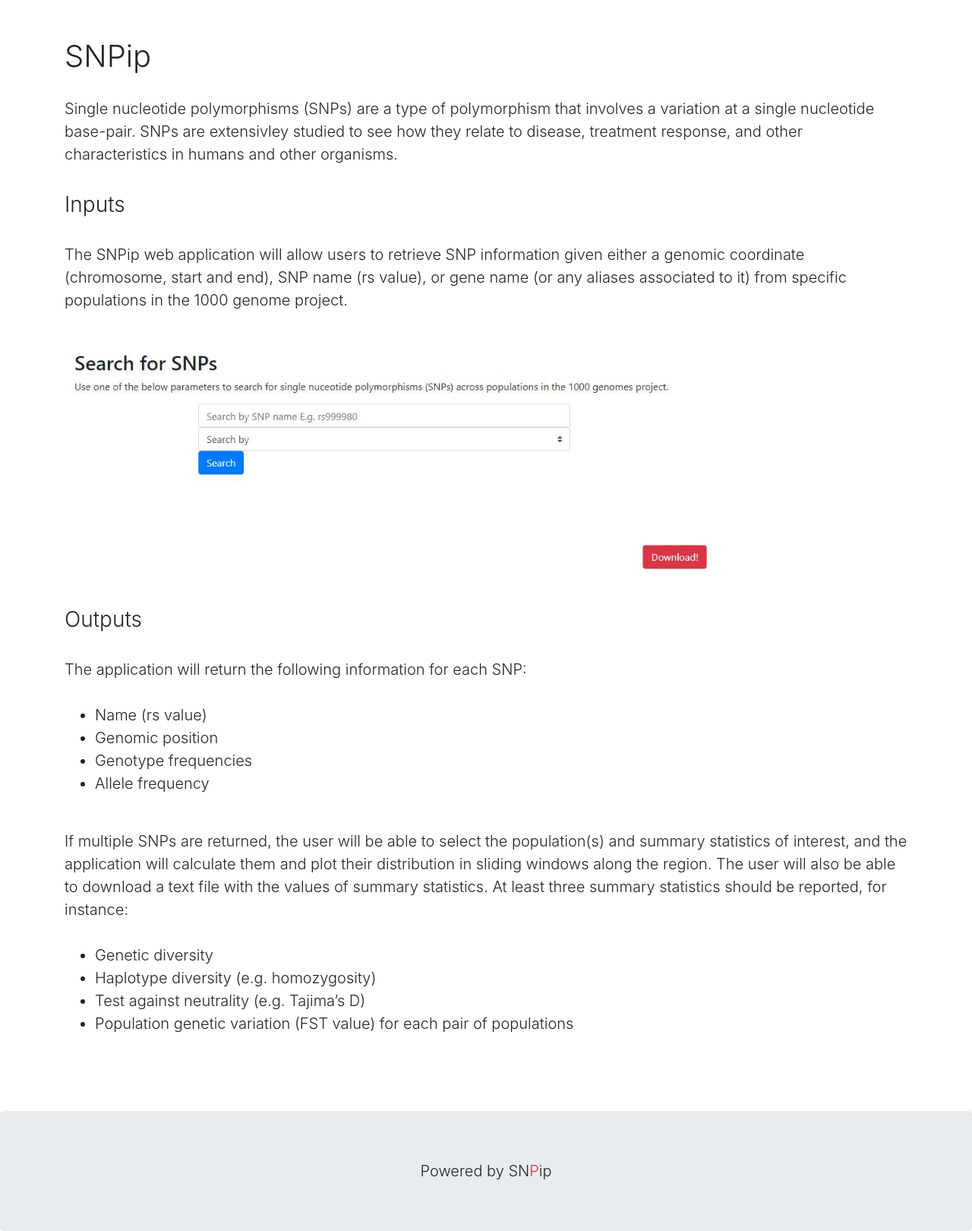
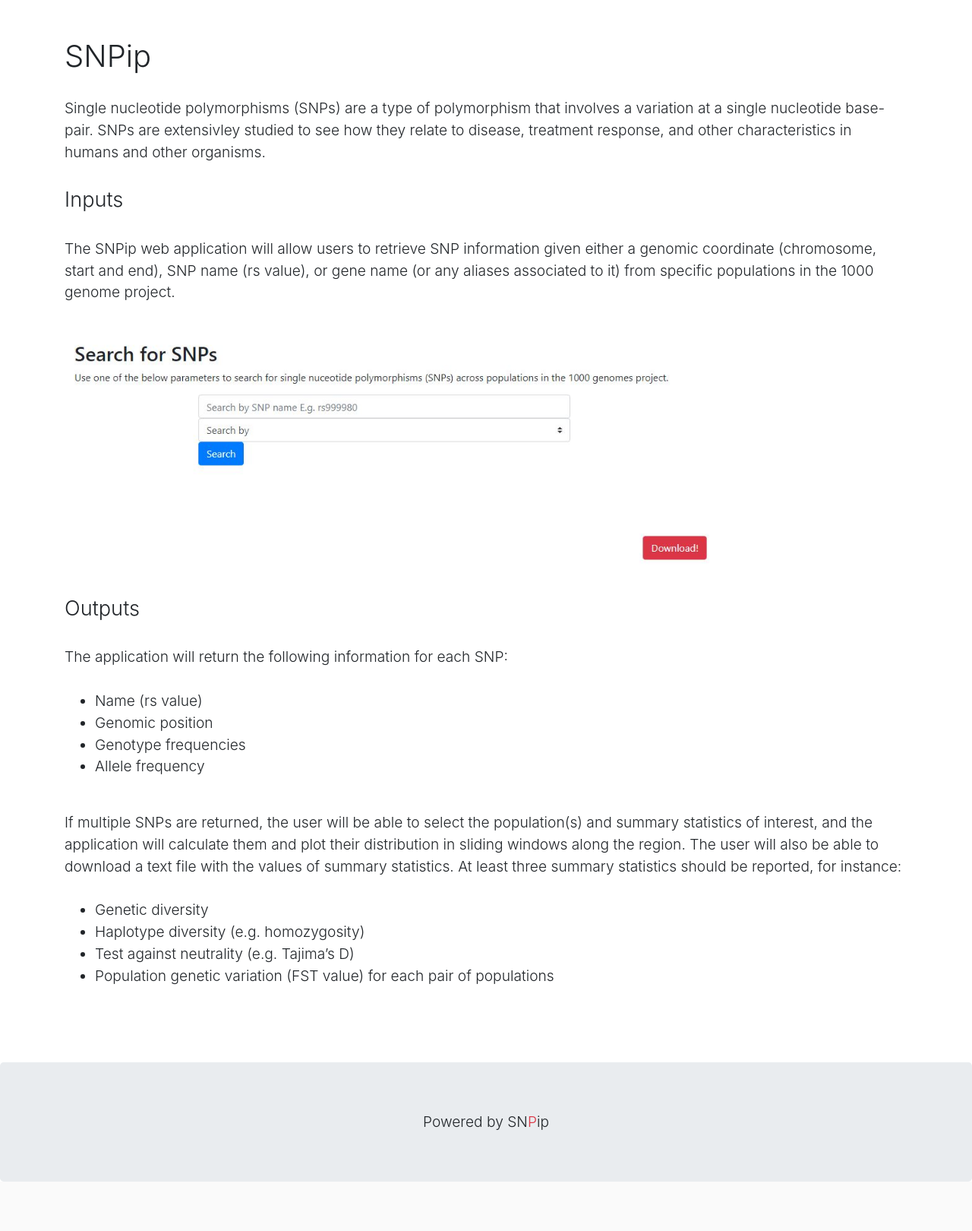
Before and after one commit to Jack-Coutts/SnPip, a Flask app: page /about in a window 1280 px wide. Shown: the part 56-1676 px from the top of the page at 76% size. After the commit the page ends 1611 px from the top, so only its background shows below. Run offline with Flask 2, Linux system fonts and the light colour scheme.

Commit message:
Update base.html
faviocon link and font size changes

```diff
--- a/integrated_search_app/Website/templates/base.html
+++ b/integrated_search_app/Website/templates/base.html
@@ -13,6 +13,14 @@
   <script src="https://cdn.jsdelivr.net/npm/popper.js@1.16.1/dist/umd/popper.min.js"></script>
   <script src="https://cdn.jsdelivr.net/npm/bootstrap@4.6.1/dist/js/bootstrap.bundle.min.js"></script>
 
+  <link rel="apple-touch-icon" sizes="180x180" href="static/favicon/apple-touch-icon.png">
+  <link rel="icon" type="image/png" sizes="32x32" href="static/favicon/favicon-32x32.png">
+  <link rel="icon" type="image/png" sizes="16x16" href="static/favicon/favicon-16x16.png">
+  <link rel="manifest" href="/site.webmanifest">
+  <link rel="mask-icon" href="static/favicon/safari-pinned-tab.svg" color="#5bbad5">
+  <meta name="msapplication-TileColor" content="#222020">
+  <meta name="theme-color" content="#222020">
+
   <style>
 
   body { padding-top: 100px;
@@ -25,12 +33,12 @@
 
   }
 
-  .headie3 {font-size:1.75rem;
+  .headie3 {font-size:1.70rem;
     font-weight:350;
 
   }
 
-  .para{font-size:1.25rem;
+  .para{font-size:1.20rem;
     font-weight:300;
 
   }
```
